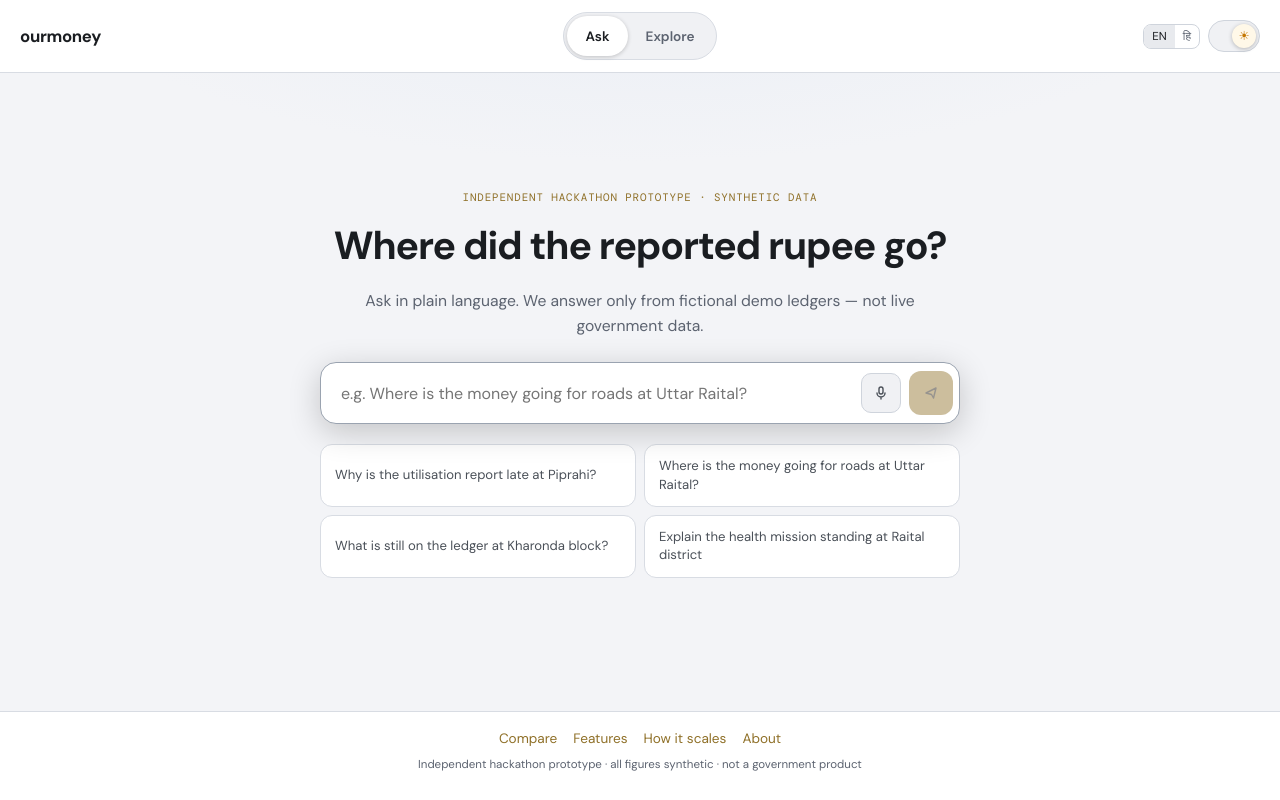
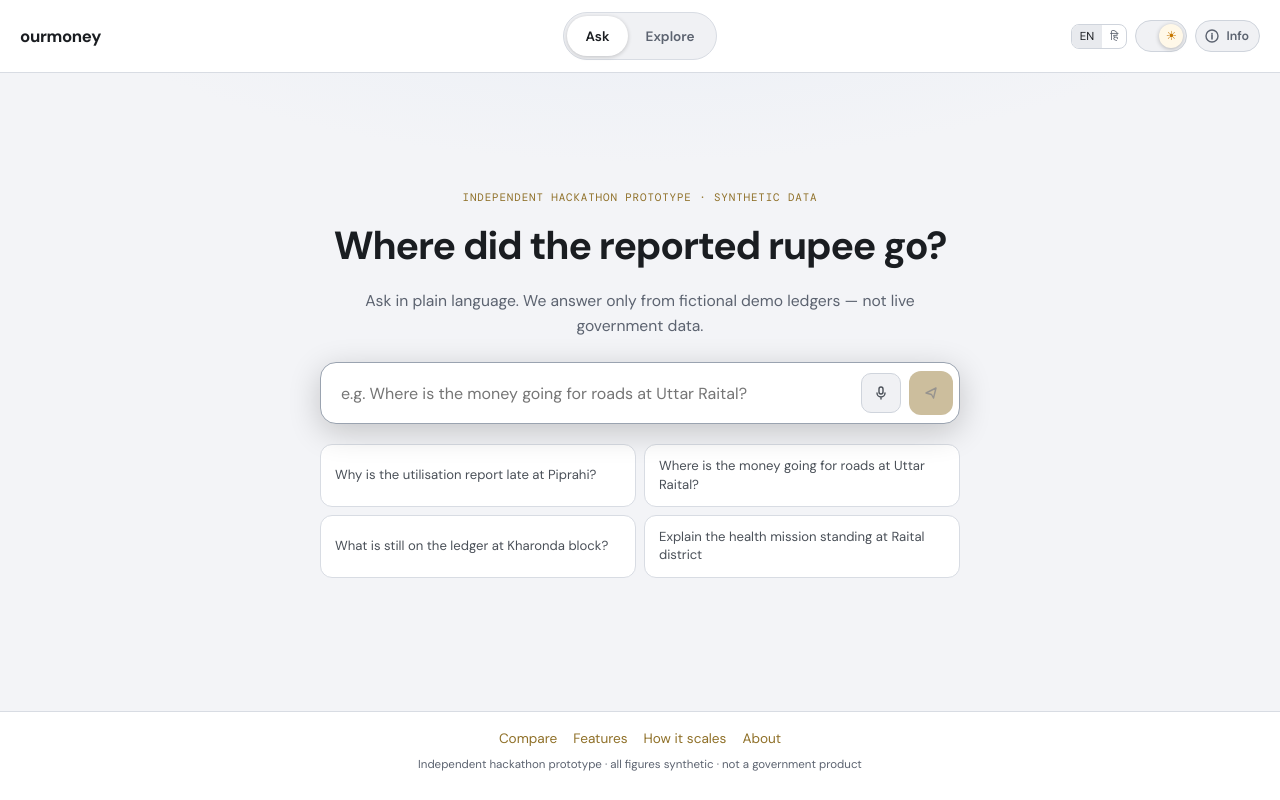
Before and after one commit to khushal-sahni/ourmoney, a React (Vite) app: page / in a window 1280 px wide. Built offline with nearby package versions, Linux system fonts and the light colour scheme.

Commit message:
info cta for footer ctas'

```diff
--- a/src/components/app-chrome.tsx
+++ b/src/components/app-chrome.tsx
@@ -1,8 +1,11 @@
-import type { ReactElement } from 'react';
+import { useEffect, useRef, useState, type ReactElement } from 'react';
 import type { ExplainLocale } from '../domain/explain-types';
 import type { AppRoute } from '../app/routing';
 import { ThemeToggle } from './theme-toggle';
+import { InfoIcon } from './ui-icons';
 import { useT } from '../i18n/strings';
+
+const SITE_PAGES: readonly AppRoute[] = ['compare', 'features', 'scale', 'about'];
 
 export function AppChrome({
   route,
@@ -18,6 +21,26 @@ export function AppChrome({
   contextLabel?: string;
 }): ReactElement {
   const t = useT();
+  const [pagesOpen, setPagesOpen] = useState(false);
+  const pagesRef = useRef<HTMLDivElement>(null);
+
+  useEffect(() => {
+    if (!pagesOpen) return;
+    const onPointerDown = (event: MouseEvent): void => {
+      if (pagesRef.current && !pagesRef.current.contains(event.target as Node)) {
+        setPagesOpen(false);
+      }
+    };
+    const onKeyDown = (event: KeyboardEvent): void => {
+      if (event.key === 'Escape') setPagesOpen(false);
+    };
+    document.addEventListener('mousedown', onPointerDown);
+    document.addEventListener('keydown', onKeyDown);
+    return () => {
+      document.removeEventListener('mousedown', onPointerDown);
+      document.removeEventListener('keydown', onKeyDown);
+    };
+  }, [pagesOpen]);
 
   return (
     <header className="app-chrome">
@@ -51,6 +74,38 @@ export function AppChrome({
           <button type="button" className={locale === 'hi' ? 'active' : ''} onClick={() => onLocaleChange('hi')}>हि</button>
         </div>
         <ThemeToggle />
+        <div className="chrome-pages" ref={pagesRef}>
+          <button
+            type="button"
+            className={`chrome-pages-trigger${pagesOpen ? ' active' : ''}`}
+            onClick={() => setPagesOpen((open) => !open)}
+            aria-haspopup="menu"
+            aria-expanded={pagesOpen}
+            aria-label={t('sitePages')}
+            title={t('sitePages')}
+          >
+            <InfoIcon />
+            <span>{t('sitePages')}</span>
+          </button>
+          {pagesOpen ? (
+            <div className="chrome-pages-menu" role="menu" aria-label={t('sitePages')}>
+              {SITE_PAGES.map((page) => (
+                <button
+                  key={page}
+                  type="button"
+                  role="menuitem"
+                  onClick={() => {
+                    setPagesOpen(false);
+                    onRouteChange(page);
+                  }}
+                >
+                  {t(page)}
+                </button>
+              ))}
+              <p className="chrome-pages-note">{t('footerDisclosure')}</p>
+            </div>
+          ) : null}
+        </div>
       </div>
     </header>
   );
--- a/src/i18n/strings.ts
+++ b/src/i18n/strings.ts
@@ -8,6 +8,7 @@ const STRINGS = {
   features: { en: 'Features', hi: 'विशेषताएँ' },
   scale: { en: 'How it scales', hi: 'वास्तविक डेटा' },
   about: { en: 'About', hi: 'परिचय' },
+  sitePages: { en: 'Info', hi: 'जानकारी' },
   back: { en: '← Back', hi: '← वापस' },
   language: { en: 'Language', hi: 'भाषा' },
   footerDisclosure: {
--- a/src/styles.css
+++ b/src/styles.css
@@ -2282,6 +2282,81 @@ body.route-explore {
   justify-self: end;
 }
 
+.chrome-pages {
+  position: relative;
+  flex-shrink: 0;
+}
+
+.chrome-pages-trigger {
+  display: inline-flex;
+  align-items: center;
+  justify-content: center;
+  gap: 6px;
+  min-height: 32px;
+  padding: 4px 10px 4px 8px;
+  border: 1px solid var(--border-ui);
+  border-radius: 999px;
+  background: var(--bg-input);
+  color: var(--text-muted);
+  font: inherit;
+  font-size: 0.78rem;
+  font-weight: 600;
+  cursor: pointer;
+}
+
+.chrome-pages-trigger svg {
+  flex-shrink: 0;
+}
+
+.chrome-pages-trigger:hover,
+.chrome-pages-trigger.active {
+  color: var(--text-primary);
+  background: var(--bg-active);
+}
+
+.chrome-pages-menu {
+  position: absolute;
+  top: calc(100% + 8px);
+  right: 0;
+  z-index: 40;
+  display: grid;
+  gap: 2px;
+  min-width: min(240px, 80vw);
+  padding: 8px;
+  border: 1px solid var(--border-ui);
+  border-radius: 14px;
+  background: var(--bg-menu);
+  box-shadow: var(--shadow-overlay);
+}
+
+.chrome-pages-menu button {
+  width: 100%;
+  padding: 10px 12px;
+  border: 0;
+  border-radius: 10px;
+  background: transparent;
+  color: var(--gold-chip);
+  font: inherit;
+  font-size: 0.85rem;
+  text-align: left;
+  cursor: pointer;
+}
+
+.chrome-pages-menu button:hover {
+  background: var(--bg-hover);
+  color: var(--text-primary);
+  text-decoration: underline;
+}
+
+.chrome-pages-note {
+  margin: 6px 4px 2px;
+  padding-top: 8px;
+  border-top: 1px solid var(--border);
+  font-size: 0.68rem;
+  line-height: 1.45;
+  color: var(--text-muted);
+}
+
 .app-chrome .header-link span {
   display: inline;
 }
```
Also changed, not shown: 3 other files (tests, documents, lock files or other folders).
